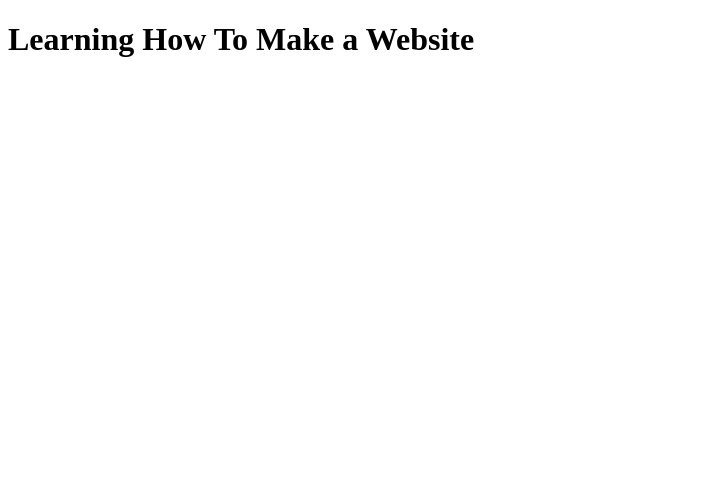
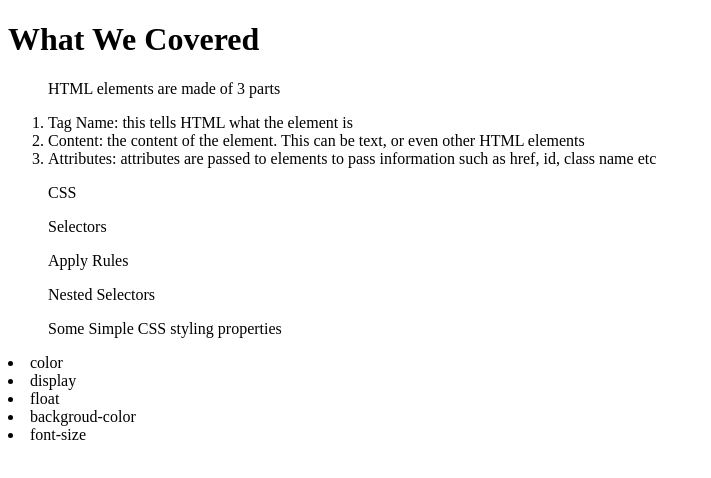
Before and after one commit to danimashton/Practice-2, a plain HTML site: page index.html in a window 1280 px wide. Shown: the whole page, without its empty margins (0-711 px from the left). Drawn offline with Linux system fonts and the light colour scheme.

Commit message:
Practice #2

```diff
--- a/index.html
+++ b/index.html
@@ -1,12 +1,28 @@
 <!DOCTYPE html>
 <html lang="en">
 <head>
-    <title>Practice #2</title>
+    <title>ComIt-NodeJs Course</title>
 
 </head>
 <body>
 
-    <h1>Learning How To Make a Website</h1>
+    <h1>What We Covered</h1>
+    <ul>HTML elements are made of 3 parts</ul>
+    <ol>
+        <li>Tag Name: this tells HTML what the element is</li>
+        <li>Content: the content of the element. This can be text, or even other HTML elements</li>
+        <li>Attributes: attributes are passed to elements to pass information such as href, id, class name etc</li>
+    </ol>
+    <ul>CSS</ul>
+        <ul>Selectors</ul>
+        <ul>Apply Rules</ul>
+        <ul>Nested Selectors</ul>
+        <ul>Some Simple CSS styling properties</ul>
+            <li>color</li>
+            <li>display</li>
+            <li>float</li>
+            <li>backgroud-color</li>
+            <li>font-size</li>
 
 </body>
 
```
Also changed, not shown: 03f3-article-200624-nodejs-body-text.png (added).
